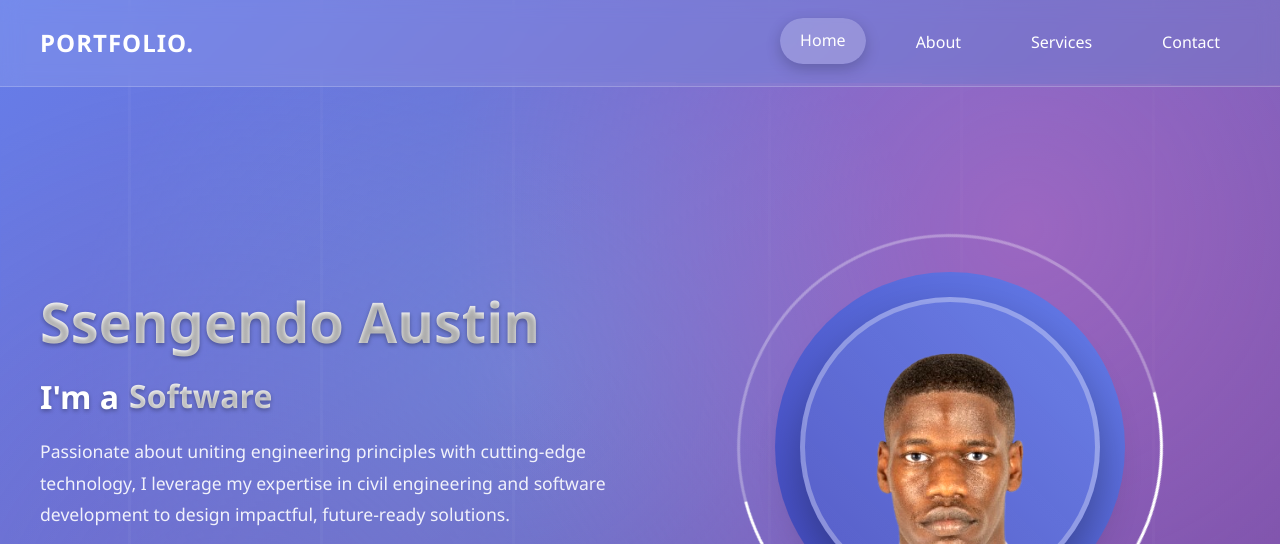
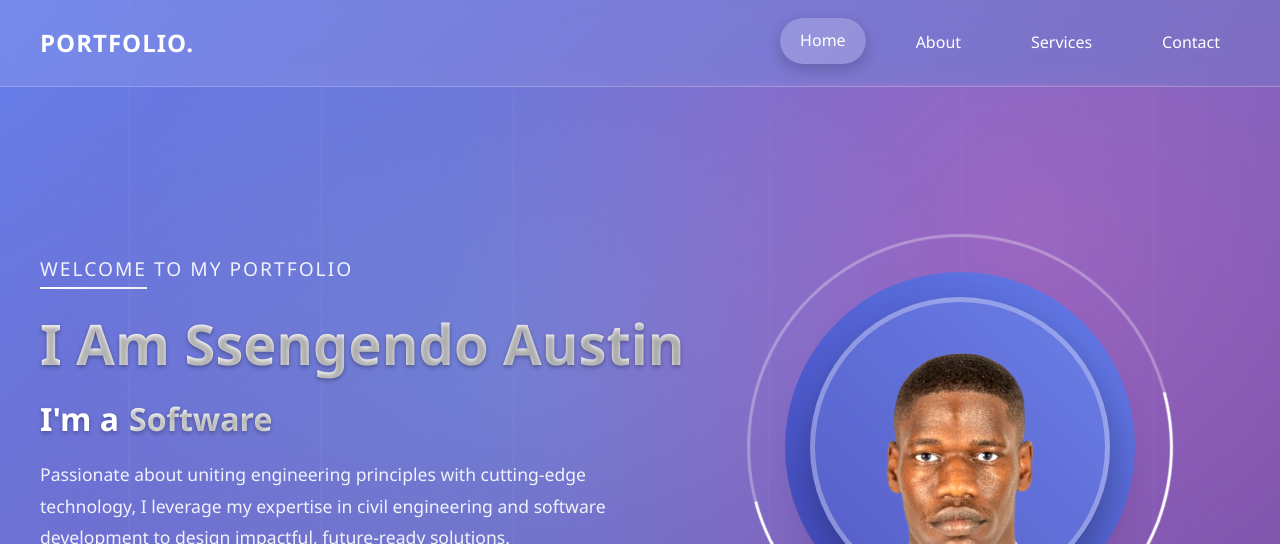
Before and after one commit to AustinSR256/1-Million-Dev-Hackathon, a plain HTML site: page index.html in a window 1280 px wide. Shown: the top 544 px of the page. Drawn offline with Linux system fonts and the light colour scheme.

Commit message:
welcome message

```diff
--- a/index.html
+++ b/index.html
@@ -7,7 +7,6 @@
   <link rel="stylesheet" href="https://cdnjs.cloudflare.com/ajax/libs/font-awesome/6.4.0/css/all.min.css">
   <link rel="icon" type="image/png" href="favicon.png">
   <style>
-
 
 /* Reset and base styles */
 * {
@@ -186,8 +185,58 @@ body {
     }
 }
 
+/* Welcome message styles */
+.welcome-message {
+    font-size: 1.2rem;
+    color: rgba(255, 255, 255, 0.9);
+    margin-bottom: 15px;
+    font-weight: 400;
+    letter-spacing: 2px;
+    text-transform: uppercase;
+    animation: fadeInDown 0.8s ease-out;
+    position: relative;
+    display: inline-block;
+}
+
+.welcome-word {
+    position: relative;
+    display: inline-block;
+}
+
+.welcome-word::after {
+    content: '';
+    position: absolute;
+    bottom: -5px;
+    left: 0;
+    width: 0;
+    height: 2px;
+    background: linear-gradient(45deg, #fff, #f0f0f0);
+    animation: underlineExpand 1.5s ease-out 0.5s forwards;
+}
+
+@keyframes fadeInDown {
+    from {
+        opacity: 0;
+        transform: translateY(-20px);
+    }
+    to {
+        opacity: 1;
+        transform: translateY(0);
+    }
+}
+
+@keyframes underlineExpand {
+    from {
+        width: 0;
+    }
+    to {
+        width: 100%;
+    }
+}
+
 .home-info h1 {
     font-size: 3.5rem;
+    width: max-content;
     margin-bottom: 10px;
     background: linear-gradient(45deg, #fff, #f0f0f0);
     -webkit-background-clip: text;
@@ -530,6 +579,11 @@ body {
         gap: 30px;
     }
 
+    .welcome-message {
+        font-size: 1rem;
+        letter-spacing: 1px;
+    }
+
     .home-info h1 {
         font-size: 2.5rem;
     }
@@ -576,6 +630,11 @@ body {
         font-size: 14px;
     }
 
+    .welcome-message {
+        font-size: 0.9rem;
+        letter-spacing: 1px;
+    }
+
     .home-info h1 {
         font-size: 2rem;
     }
@@ -620,7 +679,6 @@ body {
     }
 }
 
-
 .home-info h1, .home-info h2 {
     text-shadow: 0 2px 4px rgba(0, 0, 0, 0.3);
 }
@@ -662,7 +720,6 @@ body {
     outline: 2px solid white;
     outline-offset: 2px;
 }
-
 
 .img-item::after {
     content: '📷';
@@ -709,7 +766,8 @@ body {
 
 <section class="home">
   <div class="home-info">
-    <h1>Ssengendo Austin</h1>
+    <div class="welcome-message"><span class="welcome-word">Welcome</span> to my portfolio</div>
+    <h1>I Am Ssengendo Austin</h1>
     <h2> I'm a
       <span class="roles"></span>
     </h2>
```
